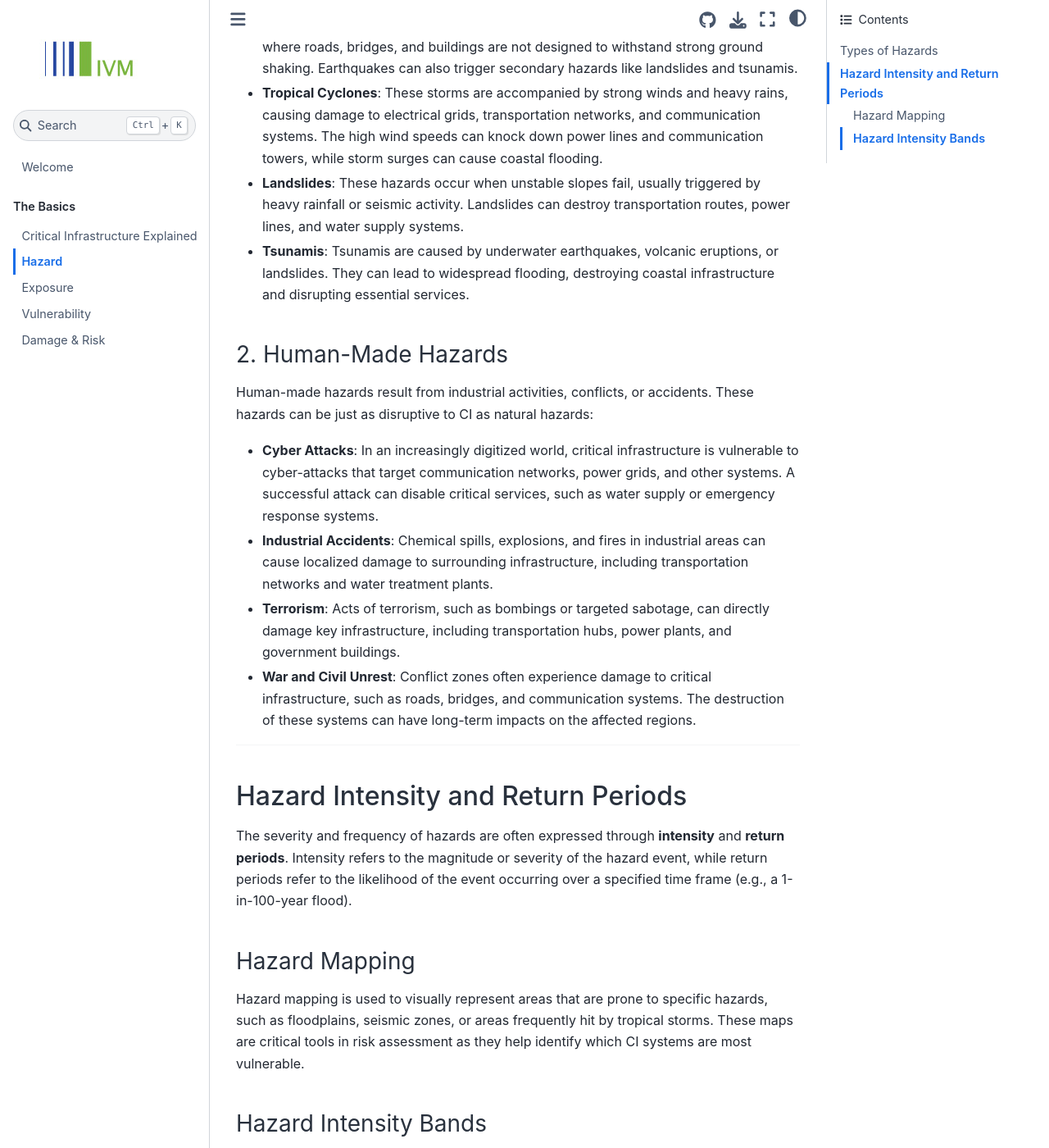
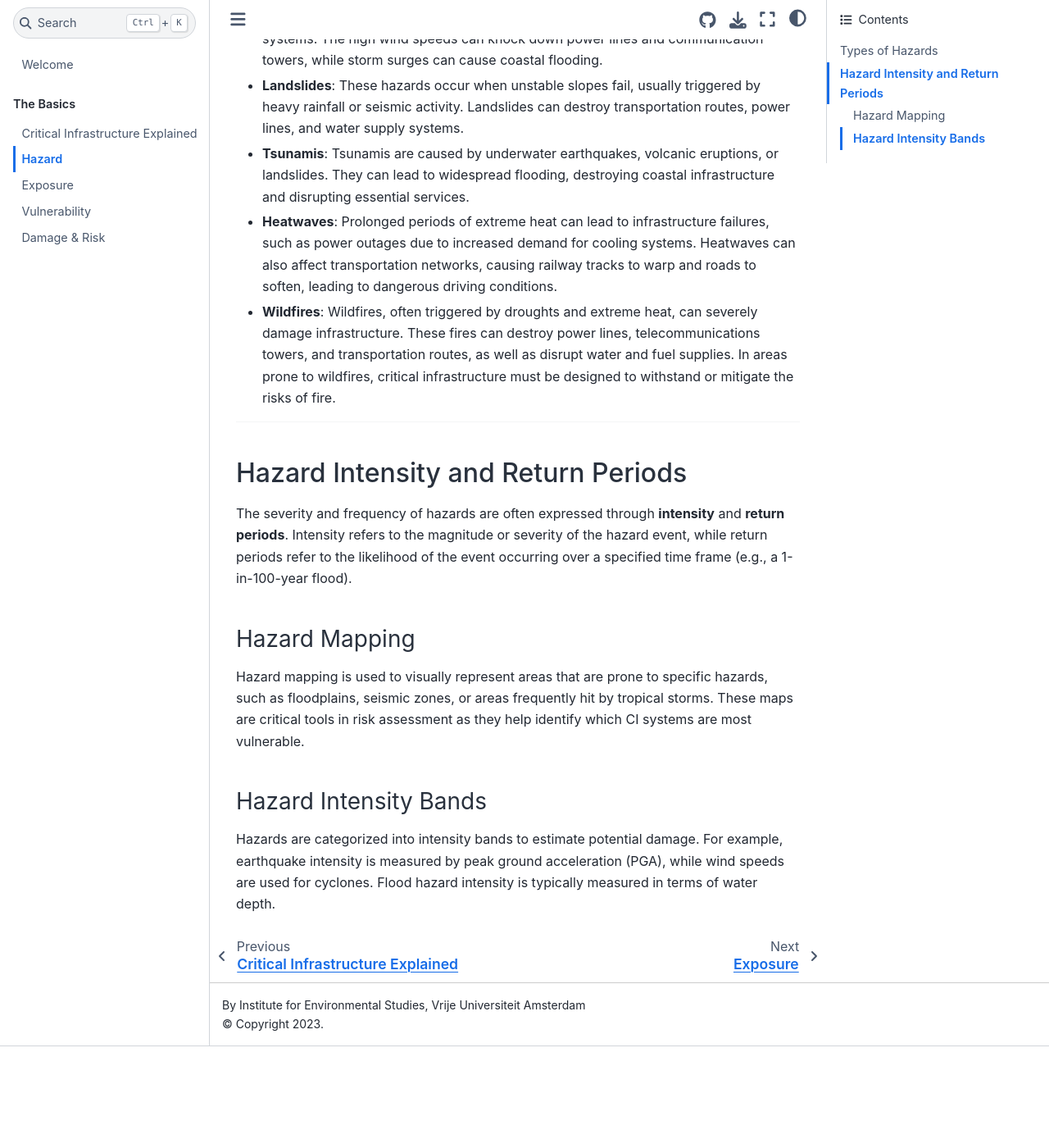
Before and after one commit to VU-IVM/GlobalInfraRisk, a Jupyter Book: the page built from intro/hazard.md, in a window 1280 px wide and 1400 px high, scrolled down 700 px. Shown: the whole window at 82% size. Built offline with Jupyter Book 1.0.4 settings and Sphinx 7.4.7 and the Sphinx Book theme 1.1.4, drawn with Linux system fonts in a browser that asks for light colours; pages that are not in the unit, such as notebooks, are missing from menus; after the commit the page ends 1976 px from its top, so only the background shows below that; some of the changed text lies outside the part shown.

```diff
--- a/intro/hazard.md
+++ b/intro/hazard.md
@@ -3,10 +3,6 @@
 Hazards refer to potentially damaging physical events, phenomena, or human activities that can lead to the destruction or degradation of critical infrastructure (CI). These hazards can be natural, such as floods and earthquakes, or human-made, such as industrial accidents and cyber-attacks. Understanding the range and intensity of hazards that infrastructure is exposed to is a crucial step in assessing risks and ensuring resilience.
 
 ## Types of Hazards
-
-Hazards are broadly categorized into two main types:
-
-### 1. Natural Hazards
 Natural hazards are caused by environmental factors and include events that occur due to geological, meteorological, and climatic processes. These can lead to widespread damage and disruption to CI. Common natural hazards include:
 
 - **Flooding**: Both river and surface flooding are common natural hazards affecting CI. Flooding can cause road damage, electrical outages, and impede access to health facilities. Surface flooding occurs when intense rainfall overwhelms drainage systems, while river flooding occurs when rivers overflow their banks. Coastal flooding can also occur due to storm surges and rising sea levels.
@@ -19,16 +15,9 @@
 
 - **Tsunamis**: Tsunamis are caused by underwater earthquakes, volcanic eruptions, or landslides. They can lead to widespread flooding, destroying coastal infrastructure and disrupting essential services.
 
-### 2. Human-Made Hazards
-Human-made hazards result from industrial activities, conflicts, or accidents. These hazards can be just as disruptive to CI as natural hazards:
+- **Heatwaves**: Prolonged periods of extreme heat can lead to infrastructure failures, such as power outages due to increased demand for cooling systems. Heatwaves can also affect transportation networks, causing railway tracks to warp and roads to soften, leading to dangerous driving conditions.
 
-- **Cyber Attacks**: In an increasingly digitized world, critical infrastructure is vulnerable to cyber-attacks that target communication networks, power grids, and other systems. A successful attack can disable critical services, such as water supply or emergency response systems.
-
-- **Industrial Accidents**: Chemical spills, explosions, and fires in industrial areas can cause localized damage to surrounding infrastructure, including transportation networks and water treatment plants.
-
-- **Terrorism**: Acts of terrorism, such as bombings or targeted sabotage, can directly damage key infrastructure, including transportation hubs, power plants, and government buildings.
-
-- **War and Civil Unrest**: Conflict zones often experience damage to critical infrastructure, such as roads, bridges, and communication systems. The destruction of these systems can have long-term impacts on the affected regions.
+- **Wildfires**: Wildfires, often triggered by droughts and extreme heat, can severely damage infrastructure. These fires can destroy power lines, telecommunications towers, and transportation routes, as well as disrupt water and fuel supplies. In areas prone to wildfires, critical infrastructure must be designed to withstand or mitigate the risks of fire.
 
 ---
 
```
